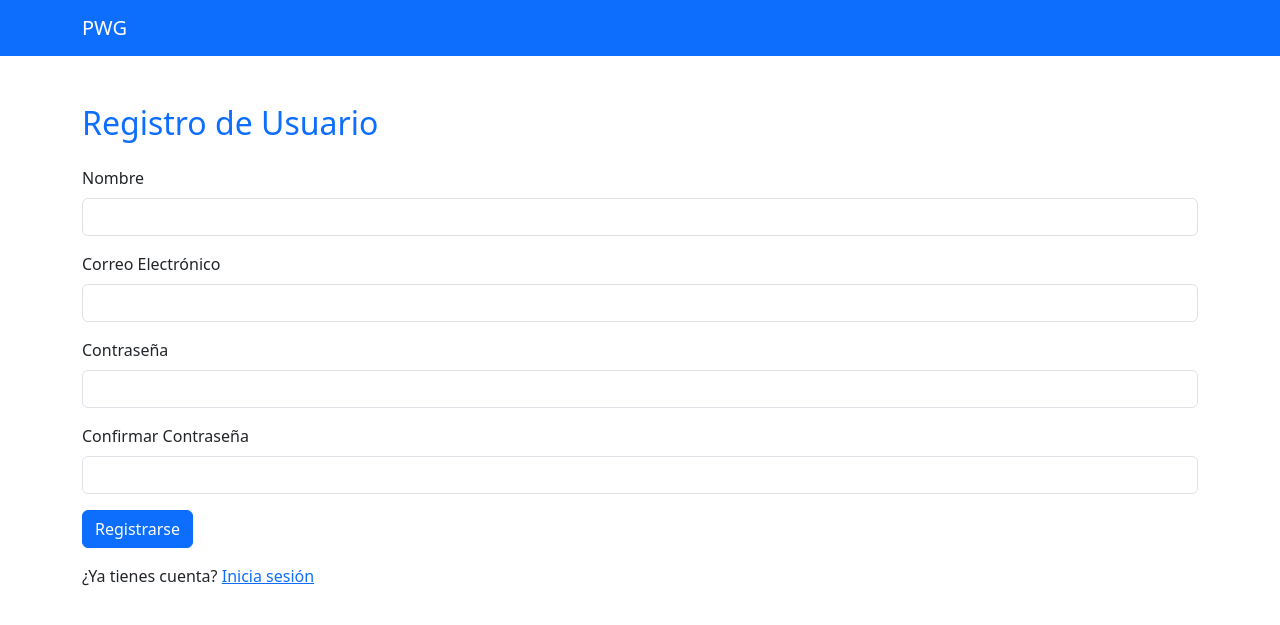
After one commit to raulcsa/Plataforma-Web-para-la-Gestion-y-Almacenamiento-de-Archivos-Academicos, a PHP site: page /app/views/registro.php in a window 1280 px wide. The commit adds this page. Shown: the top 625 px of the page. Run offline with PHP 8.4, Linux system fonts and the light colour scheme.

Commit message:
mvc para registro de users

```diff
--- /dev/null
+++ b/PGWAAA/app/views/registro.php
@@ -0,0 +1,48 @@
+<!DOCTYPE html>
+<html lang="es">
+<head>
+  <meta charset="UTF-8">
+  <title>Registro de Usuario</title>
+
+  <link href="https://cdn.jsdelivr.net/npm/bootstrap@5.3.0/dist/css/bootstrap.min.css" rel="stylesheet">
+</head>
+<body>
+  <nav class="navbar navbar-expand-lg navbar-dark bg-primary">
+    <div class="container">
+      <a class="navbar-brand" href="index.php">PWG</a>
+    </div>
+  </nav>
+
+  <div class="container mt-5">
+    <h2 class="text-primary mb-4">Registro de Usuario</h2>
+    <?php if (!empty($mensaje)): ?>
+      <div class="alert alert-info"><?php echo htmlspecialchars($mensaje); ?></div>
+    <?php endif; ?>
+    <form method="POST" action="">
+      <div class="mb-3">
+        <label for="nombre" class="form-label">Nombre</label>
+        <input type="text" class="form-control" id="nombre" name="nombre" required>
+      </div>
+      <div class="mb-3">
+        <label for="email" class="form-label">Correo Electrónico</label>
+        <input type="email" class="form-control" id="email" name="email" required>
+      </div>
+      <div class="mb-3">
+        <label for="password" class="form-label">Contraseña</label>
+        <input type="password" class="form-control" id="password" name="password" required>
+      </div>
+      <div class="mb-3">
+        <label for="confirm_password" class="form-label">Confirmar Contraseña</label>
+        <input type="password" class="form-control" id="confirm_password" name="confirm_password" required>
+      </div>
+      <button type="submit" class="btn btn-primary">Registrarse</button>
+    </form>
+    <p class="mt-3">¿Ya tienes cuenta? <a href="login.php">Inicia sesión</a></p>
+  </div>
+
+
+
+
+  <script src="https://cdn.jsdelivr.net/npm/bootstrap@5.3.0/dist/js/bootstrap.bundle.min.js"></script>
+</body>
+</html>
--- a/PGWAAA/public/index.php
+++ b/PGWAAA/public/index.php
@@ -27,8 +27,8 @@ $resultados = realizarquery($conexion, $mostrartfgs, null, true);
       <div class="collapse navbar-collapse" id="navbarNav">
         <ul class="navbar-nav ms-auto">
           <li class="nav-item">
-            <a class="nav-link" href="login.php">
-              <i class="bi bi-person-circle"></i> Iniciar sesión
+            <a class="navbar-brand" href="registro.php">
+              <i class="bi bi-person-circle"></i> Registrarse
             </a>
           </li>
         </ul>
@@ -68,7 +68,7 @@ $resultados = realizarquery($conexion, $mostrartfgs, null, true);
     <div class="container">
       <p class="mb-0">&copy; <?php echo date('Y'); ?> PWGAAA. Todos los derechos reservados.</p>
     </div>
-  </footer>>
+  </footer>
   <script src="https://cdn.jsdelivr.net/npm/bootstrap@5.3.0/dist/js/bootstrap.bundle.min.js"></script>
 </body>
 </html>
--- /dev/null
+++ b/PGWAAA/public/registro.php
@@ -0,0 +1,6 @@
+<?php
+require_once __DIR__ . '/../app/controllers/UsuarioController.php';
+
+
+$usuarioController = new UsuarioController();
+$usuarioController->registrar();
```
Also changed, not shown: PGWAAA/app/controllers/UsuarioController.php (added, +36 -0 lines), PGWAAA/app/models/usuario.php (added, +19 -0 lines).
